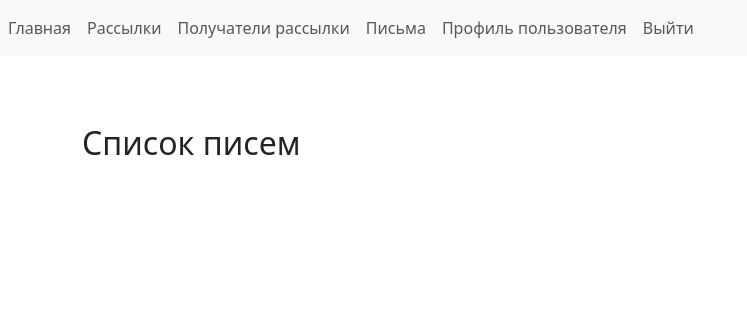
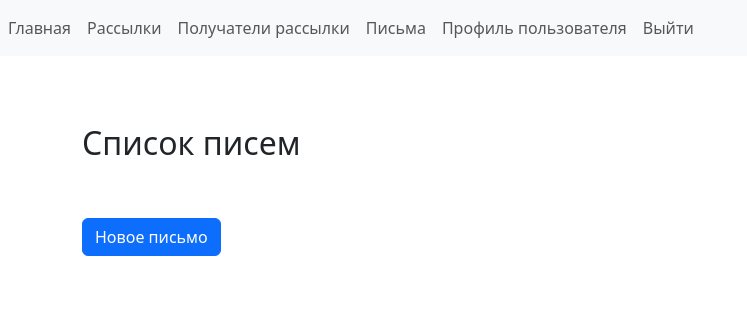
Before and after one commit to SuperZebrocat/NewsletterApp, a Django app: page /messages/ in a window 1280 px wide. Shown: the top 316 px of the page, without its empty margins (0-747 px from the left). Run offline with Django 5.2, Linux system fonts and the light colour scheme; the visitor is signed in with stand-in values (Sample User, id 1); data that the repository does not hold is empty; some libraries are stand-ins or nearby versions.

Commit message:
Template for messages list updated

```diff
--- a/newsletters/templates/newsletters/messages_list.html
+++ b/newsletters/templates/newsletters/messages_list.html
@@ -12,4 +12,7 @@
         </li>
     {% endfor %}
 </ul>
+
+<a href="{% url 'newsletters:message_create' %}" class="btn btn-primary mt-5">Новое письмо</a>
+
 {% endblock %}
```
